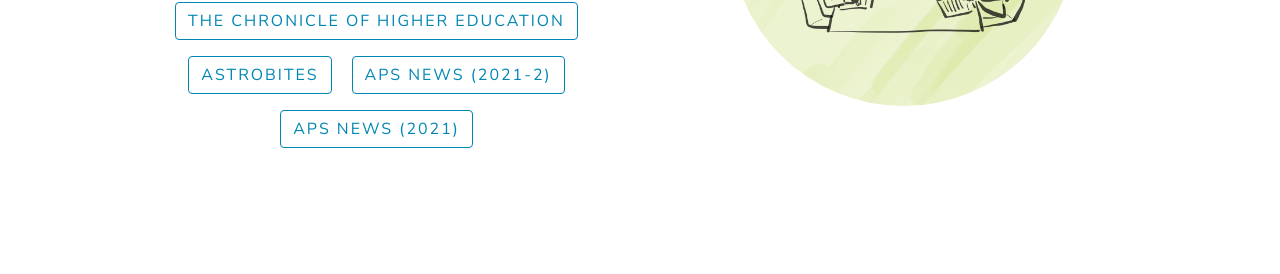
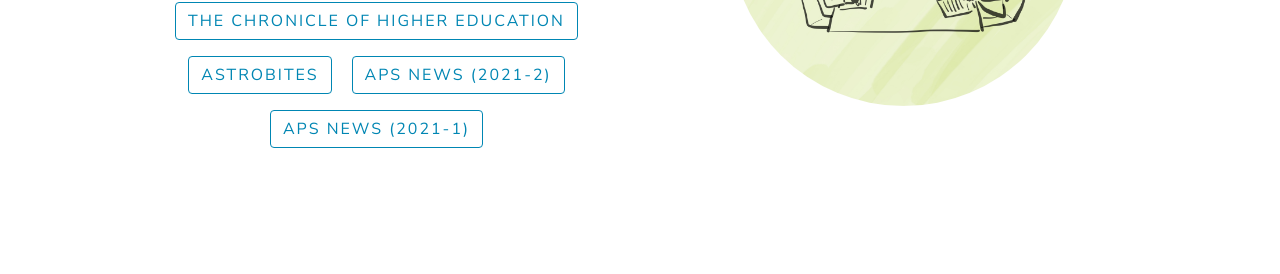
Before and after one commit to barbaracrusan/barbaracrusan.github.io, a Jekyll site: the page built from press.html, in a window 1280 px wide and 900 px high, scrolled down 1387 px. Shown: the part 142-416 px from the top of the window. Built offline with Jekyll 4.4.1, drawn with Linux system fonts in a browser that asks for light colours; nearby versions of some CDN libraries.

Commit message:
Update press.html

```diff
--- a/press.html
+++ b/press.html
@@ -132,8 +132,8 @@
          href="https://www.aps.org/apsnews/2021/11/fellowship-nuclear-weapons-policy-field" target="_blank">
        APS NEWS (2021-2)</a>
        <a class="btn btn-outline-secondary my-2 mx-2" role="button"
-         href="hpdfs/press/Next-Gen_APS_Article_2021.pdf" target="_blank">
-       APS NEWS (2021)</a>
+         href="pdfs/press/Next-Gen_APS_Article_2021.pdf" target="_blank">
+       APS NEWS (2021-1)</a>
 
 
       </div>
```
